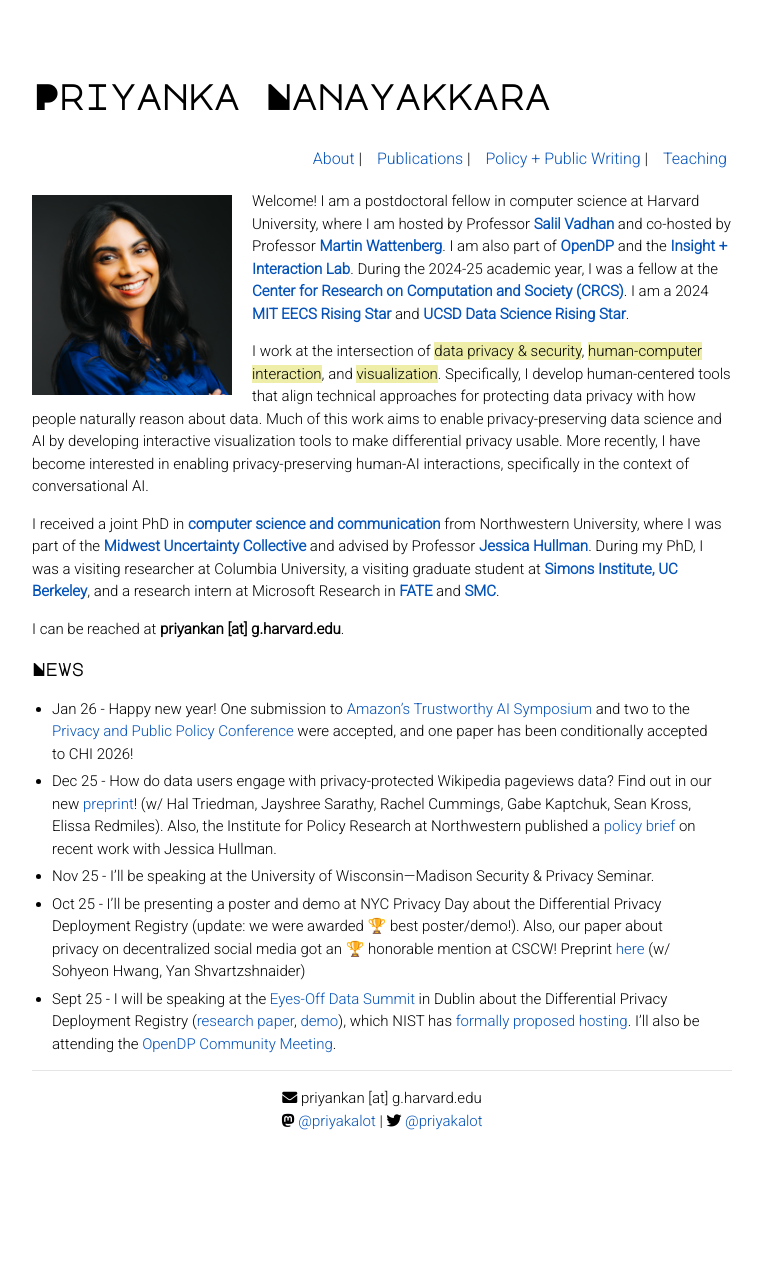
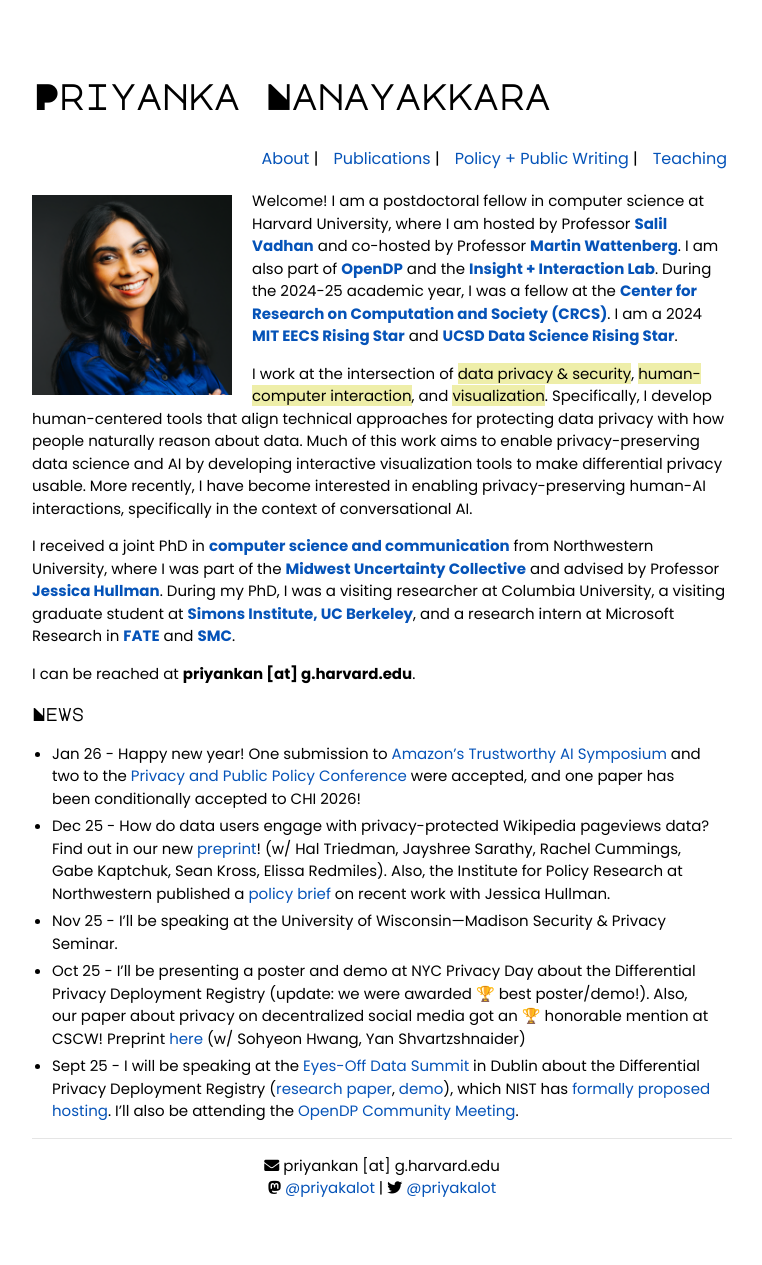
Before and after one commit to priyakalot/priyakalot.github.io, a Jekyll site: the page built from index.md, in a window 1280 px wide. Shown: the whole page, without its empty margins (258-1020 px from the left). Built offline with Jekyll 4.4.1, drawn with Linux system fonts in a browser that asks for light colours; nearby versions of some CDN libraries; before the commit the page ends 1197 px from its top, so only the background shows below that.

Commit message:
Update _style.scss

```diff
--- a/_sass/_style.scss
+++ b/_sass/_style.scss
@@ -10,7 +10,9 @@ html {
 }
 body {
     margin: 0;
-    font-family: "Roboto";
+    // font-family: "Roboto";
+	font-family: "Poppins", sans-serif;
+	font-weight: 400;
     height: 100%;
     font-size: 15px;
     line-height: 1.5em;
```
